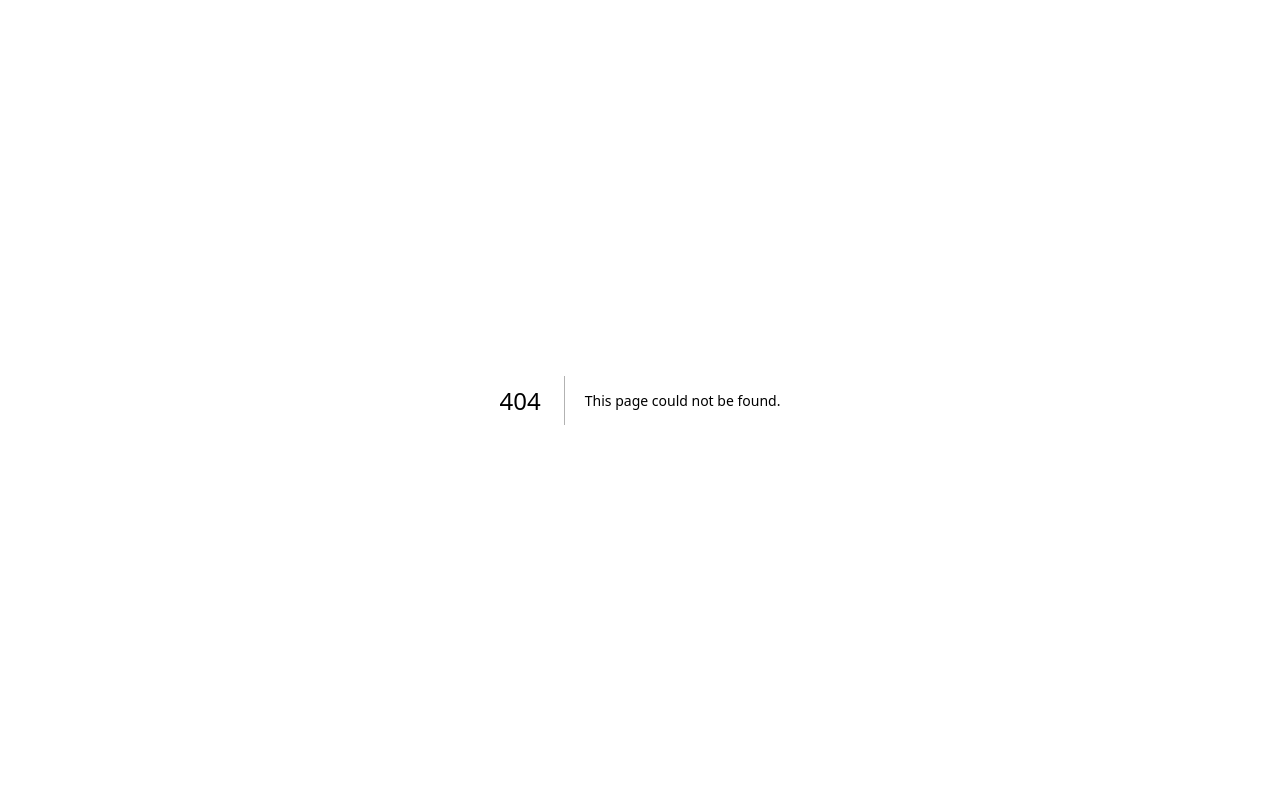
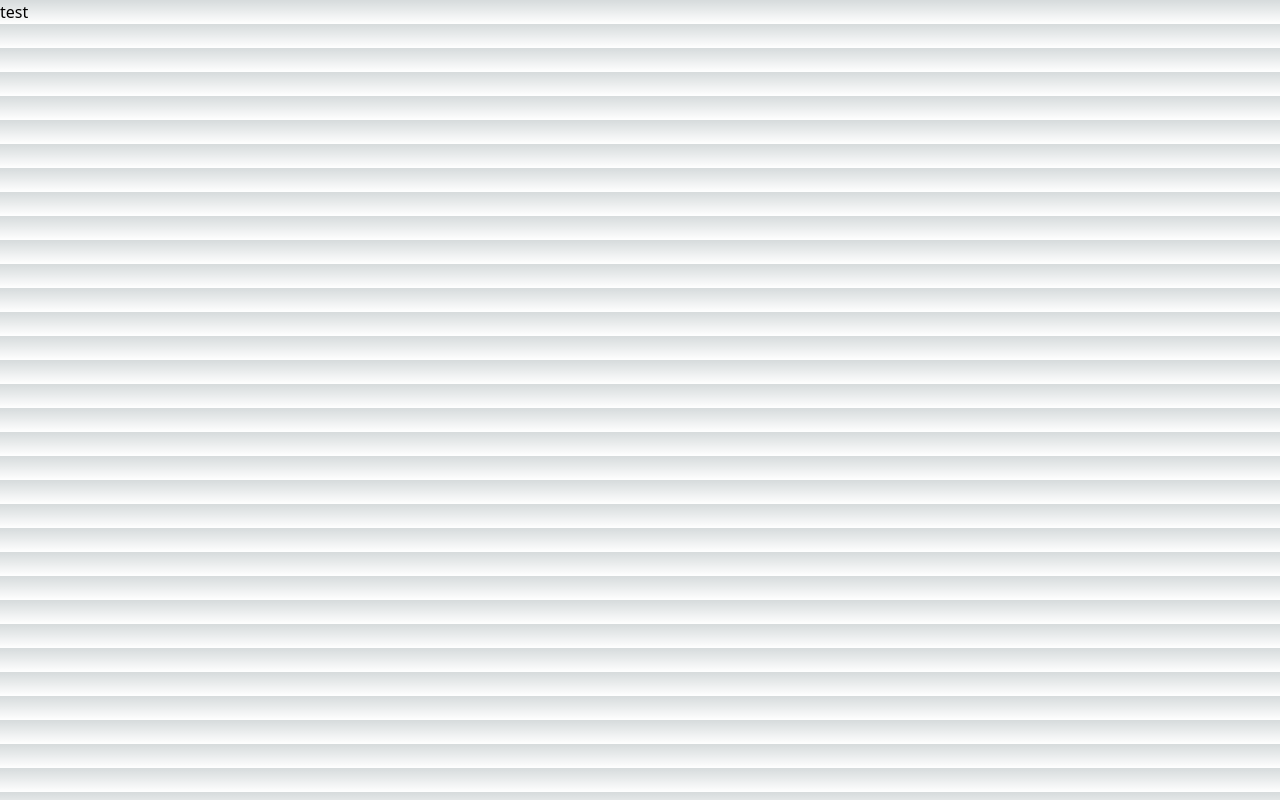
Before and after one commit to lij110397/jiaoll-notion-nextjs-blogs, a Next.js app: page /about in a window 1280 px wide. Before the commit this address had no page. Built offline with nearby package versions, Linux system fonts and the light colour scheme.

Commit message:
first commit-with basic setup of a nextjs app

```diff
--- /dev/null
+++ b/src/pages/about.tsx
@@ -0,0 +1,6 @@
+// create a basic about page with one element<div>test</div>
+export default function About() {
+  return (
+    <div>test</div>
+  )
+}
```
Also changed, not shown: 1 other file (tests, documents, lock files or other folders).
